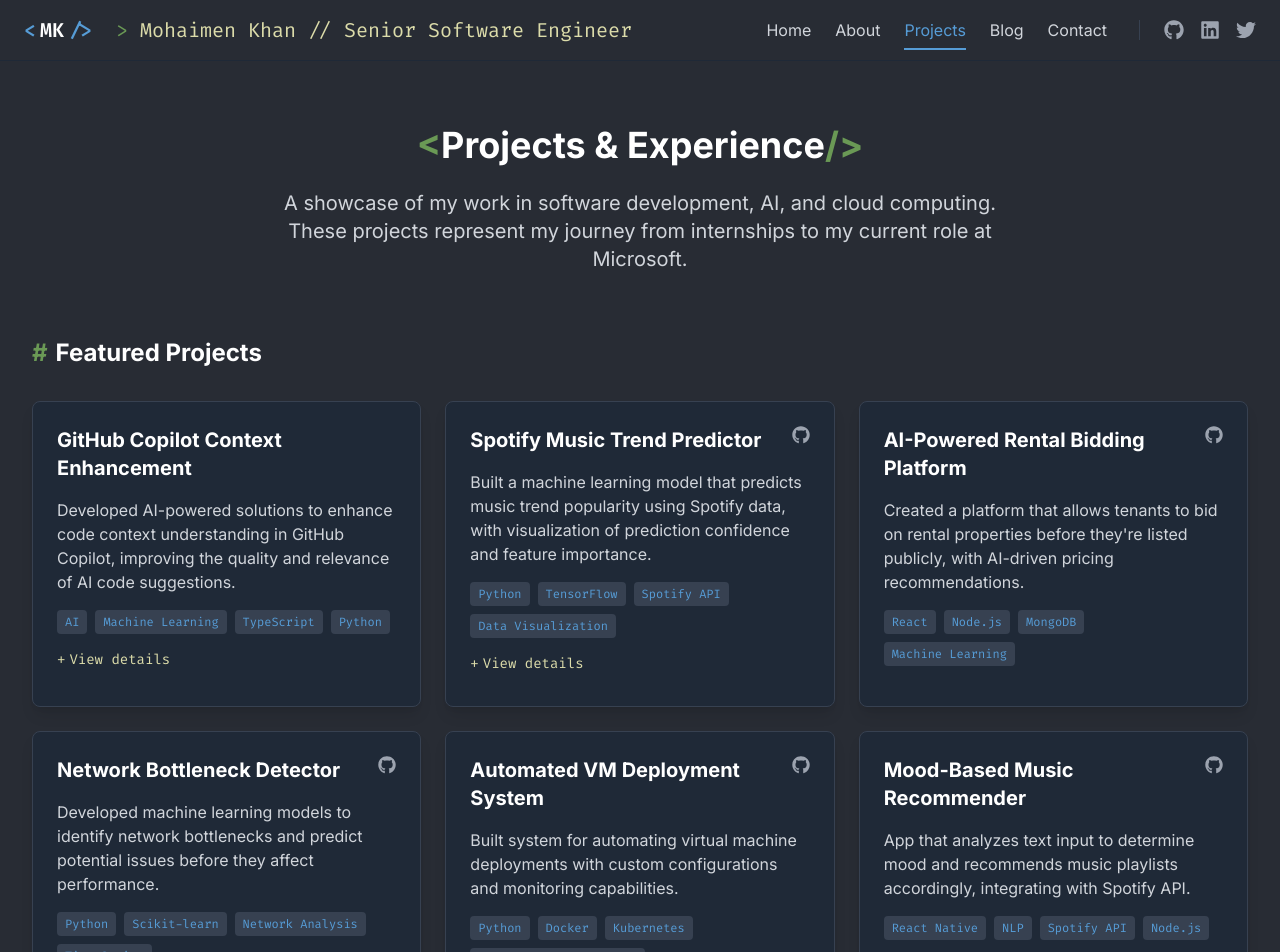
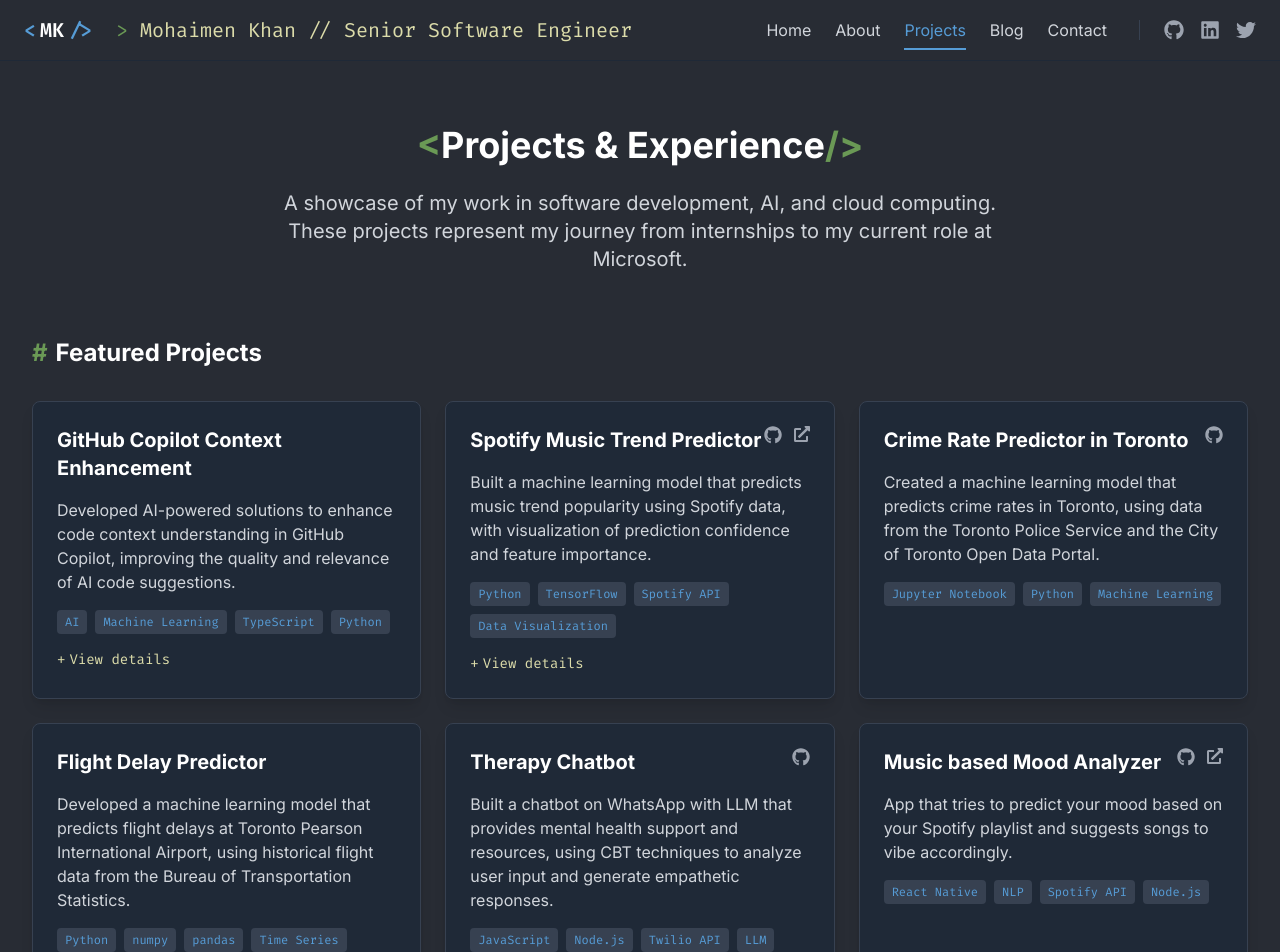
Before and after one commit to mohaimenhasan/mohaimenkhan-website, a Next.js app: page /portfolio/projects in a window 1280 px wide. Shown: the top 952 px of the page. Built offline with nearby package versions, Linux system fonts and the light colour scheme.

Commit message:
fix: update LinkedIn URL in footer and header; modify project details and URLs in projects page

```diff
--- a/components/Footer.js
+++ b/components/Footer.js
@@ -34,7 +34,7 @@
                 <FaGithub size={22} />
               </motion.a>
               <motion.a
-                href="https://linkedin.com/in/mohaimenhasan"
+                href="https://linkedin.com/in/mohaimenkhan"
                 target="_blank"
                 rel="noopener noreferrer"
                 whileHover={{ scale: 1.2 }}
--- a/components/Header.js
+++ b/components/Header.js
@@ -46,7 +46,7 @@
 
   const socials = [
     { href: 'https://github.com/mohaimenhasan', icon: <FaGithub size={20} />, label: 'GitHub' },
-    { href: 'https://linkedin.com/in/mohaimenhasan', icon: <FaLinkedin size={20} />, label: 'LinkedIn' },
+    { href: 'https://linkedin.com/in/mohaimenkhan', icon: <FaLinkedin size={20} />, label: 'LinkedIn' },
     { href: 'https://x.com/whoismohaimen', icon: <FaTwitter size={20} />, label: 'Twitter' },
   ];
 
--- a/pages/contact.js
+++ b/pages/contact.js
@@ -13,7 +13,7 @@
   {
     name: 'LinkedIn',
     icon: <FaLinkedin size={24} />,
-    url: 'https://linkedin.com/in/mohaimenhasan',
+    url: 'https://linkedin.com/in/mohaimenkhan',
     color: 'hover:text-blue-400'
   },
   {
--- a/pages/projects.js
+++ b/pages/projects.js
@@ -31,8 +31,8 @@
     title: "Spotify Music Trend Predictor",
     description: "Built a machine learning model that predicts music trend popularity using Spotify data, with visualization of prediction confidence and feature importance.",
     tags: ["Python", "TensorFlow", "Spotify API", "Data Visualization"],
-    githubUrl: "https://github.com/mohaimenhasan/spotify-trend-predictor",
-    liveUrl: null,
+    githubUrl: "https://github.com/mohaimenhasan/Crystal-Ball-Music-Trend-Predictor-Hack-The-6",
+    liveUrl: "https://mohaimenhasan.github.io/Crystal-Ball-Music-Trend-Predictor-Hack-The-6/",
     codeSnippet: `import tensorflow as tf
 import numpy as np
 from spotify_api import SpotifyClient
@@ -58,35 +58,35 @@
     }`
   },
   {
-    title: "AI-Powered Rental Bidding Platform",
-    description: "Created a platform that allows tenants to bid on rental properties before they're listed publicly, with AI-driven pricing recommendations.",
-    tags: ["React", "Node.js", "MongoDB", "Machine Learning"],
-    githubUrl: "https://github.com/mohaimenhasan/rental-bidding-platform",
+    title: "Crime Rate Predictor in Toronto",
+    description: "Created a machine learning model that predicts crime rates in Toronto, using data from the Toronto Police Service and the City of Toronto Open Data Portal.",
+    tags: ["Jupyter Notebook", "Python", "Machine Learning"],
+    githubUrl: "https://github.com/mohaimenhasan/Toronto-Crime-Predictor",
     liveUrl: null,
     codeSnippet: null
   },
   {
-    title: "Network Bottleneck Detector",
-    description: "Developed machine learning models to identify network bottlenecks and predict potential issues before they affect performance.",
-    tags: ["Python", "Scikit-learn", "Network Analysis", "Time Series"],
-    githubUrl: "https://github.com/mohaimenhasan/network-bottleneck-detector",
+    title: "Flight Delay Predictor",
+    description: "Developed a machine learning model that predicts flight delays at Toronto Pearson International Airport, using historical flight data from the Bureau of Transportation Statistics.",
+    tags: ["Python", "numpy", "pandas", "Time Series"],
+    githubUrl: "",
     liveUrl: null,
     codeSnippet: null
   },
   {
-    title: "Automated VM Deployment System",
-    description: "Built system for automating virtual machine deployments with custom configurations and monitoring capabilities.",
-    tags: ["Python", "Docker", "Kubernetes", "Infrastructure as Code"],
-    githubUrl: "https://github.com/mohaimenhasan/vm-automation",
+    title: "Therapy Chatbot",
+    description: "Built a chatbot on WhatsApp with LLM that provides mental health support and resources, using CBT techniques to analyze user input and generate empathetic responses.",
+    tags: ["JavaScript", "Node.js", "Twilio API", "LLM"],
+    githubUrl: "https://github.com/mohaimenhasan/TheraBot",
     liveUrl: null,
     codeSnippet: null
   },
   {
-    title: "Mood-Based Music Recommender",
-    description: "App that analyzes text input to determine mood and recommends music playlists accordingly, integrating with Spotify API.",
+    title: "Music based Mood Analyzer",
+    description: "App that tries to predict your mood based on your Spotify playlist and suggests songs to vibe accordingly.",
     tags: ["React Native", "NLP", "Spotify API", "Node.js"],
-    githubUrl: "https://github.com/mohaimenhasan/mood-music",
-    liveUrl: null,
+    githubUrl: "https://github.com/mohaimenhasan/Mood-Analyzer",
+    liveUrl: "https://mohaimenhasan.github.io/Mood-Analyzer/",
     codeSnippet: null
   }
 ];
```
